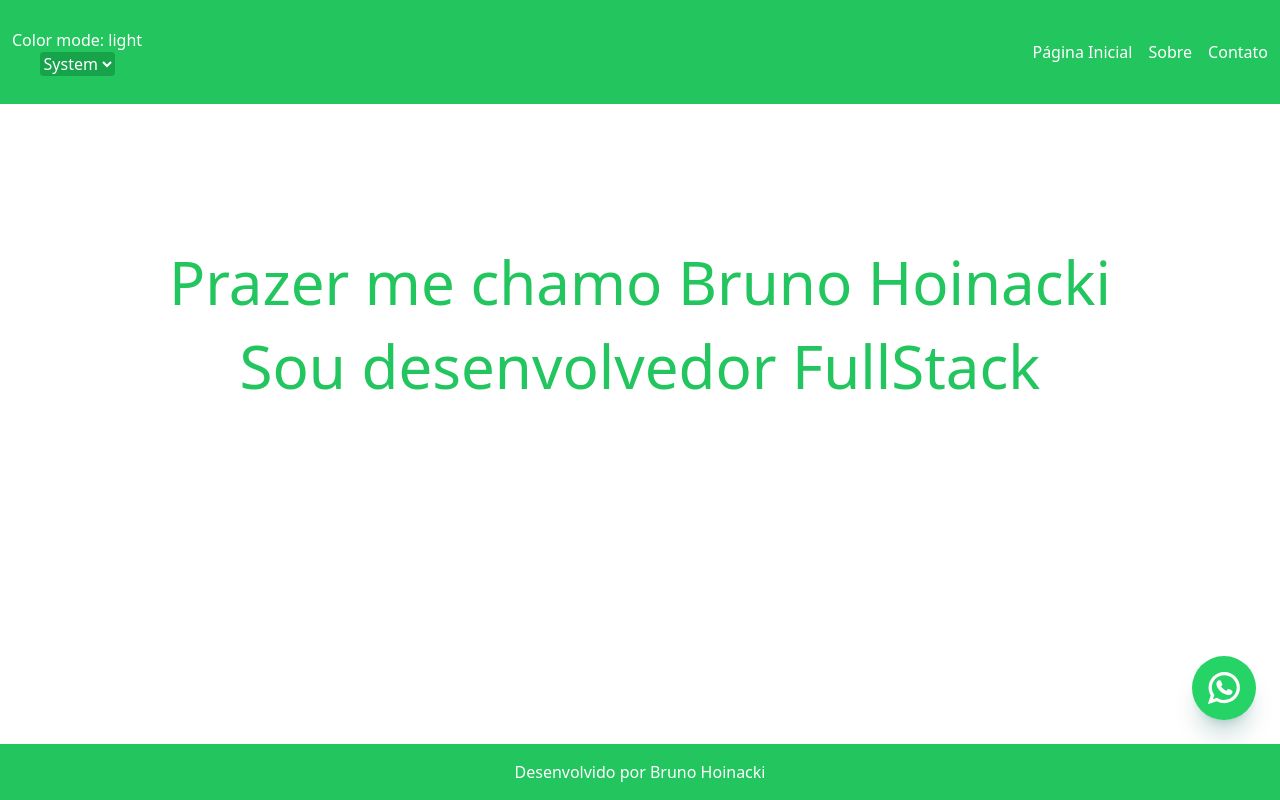
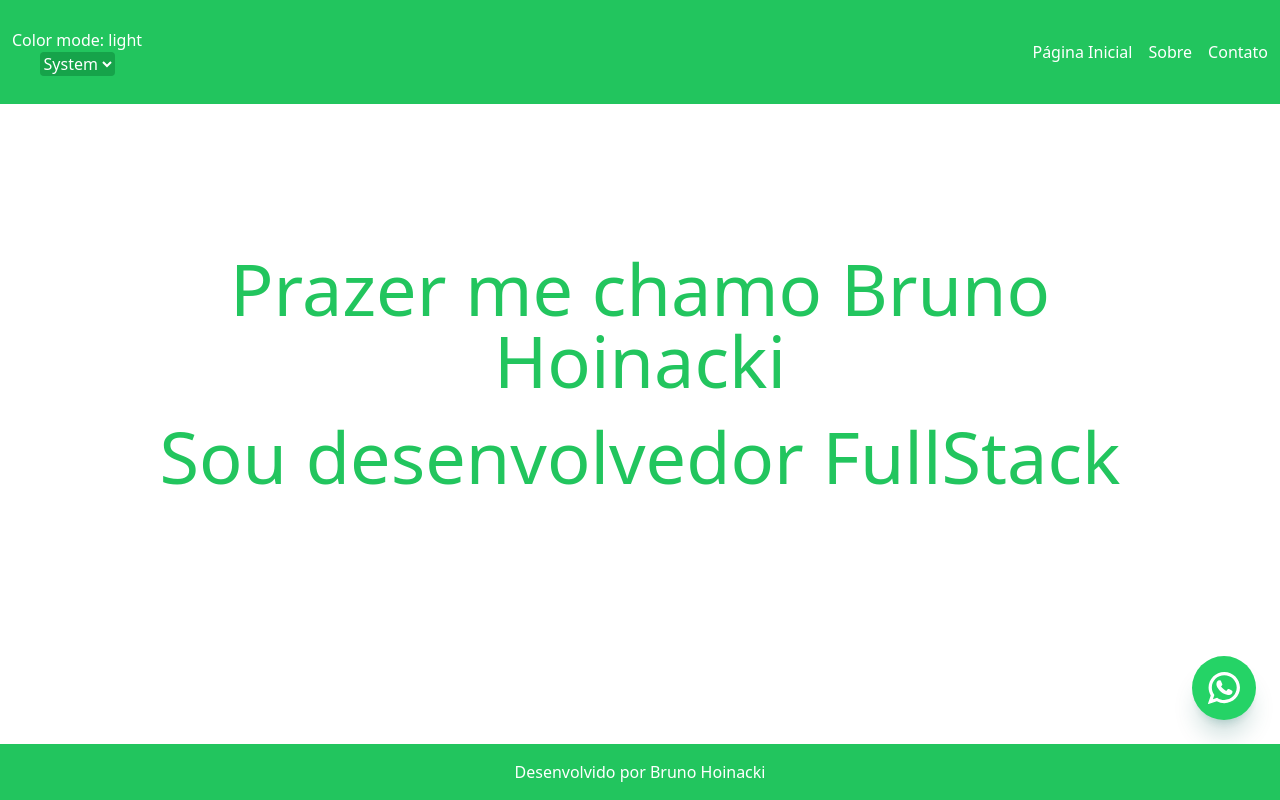
Before and after one commit to BrunoHoinacki/portifolio-bhb, a Nuxt app: page /sobre in a window 1280 px wide. Built offline with nearby package versions, Linux system fonts and the light colour scheme.

Commit message:
[Fix] melhorando visualização

```diff
--- a/pages/sobre.vue
+++ b/pages/sobre.vue
@@ -1,6 +1,6 @@
 <template>
   <div class="flex flex-col items-center text-center md:pt-40 p-16">
-    <p class="text-green-500 text-6xl p-3">Prazer me chamo Bruno Hoinacki</p>
-    <p class="text-green-500 text-6xl p-3">Sou desenvolvedor FullStack</p>
+    <p class="text-green-500 text-4xl md:text-7xl p-3">Prazer me chamo Bruno Hoinacki</p>
+    <p class="text-green-500 text-4xl md:text-7xl p-3">Sou desenvolvedor FullStack</p>
   </div>
 </template>
```
